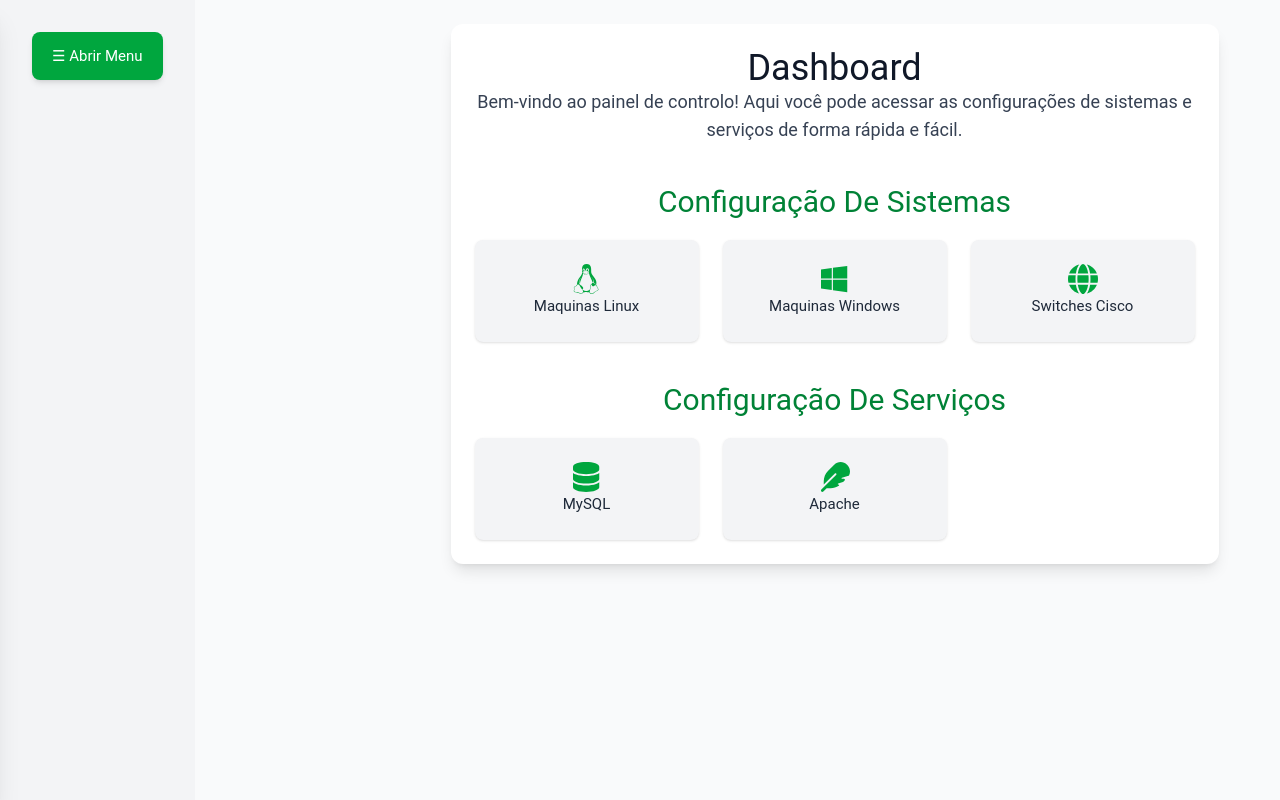
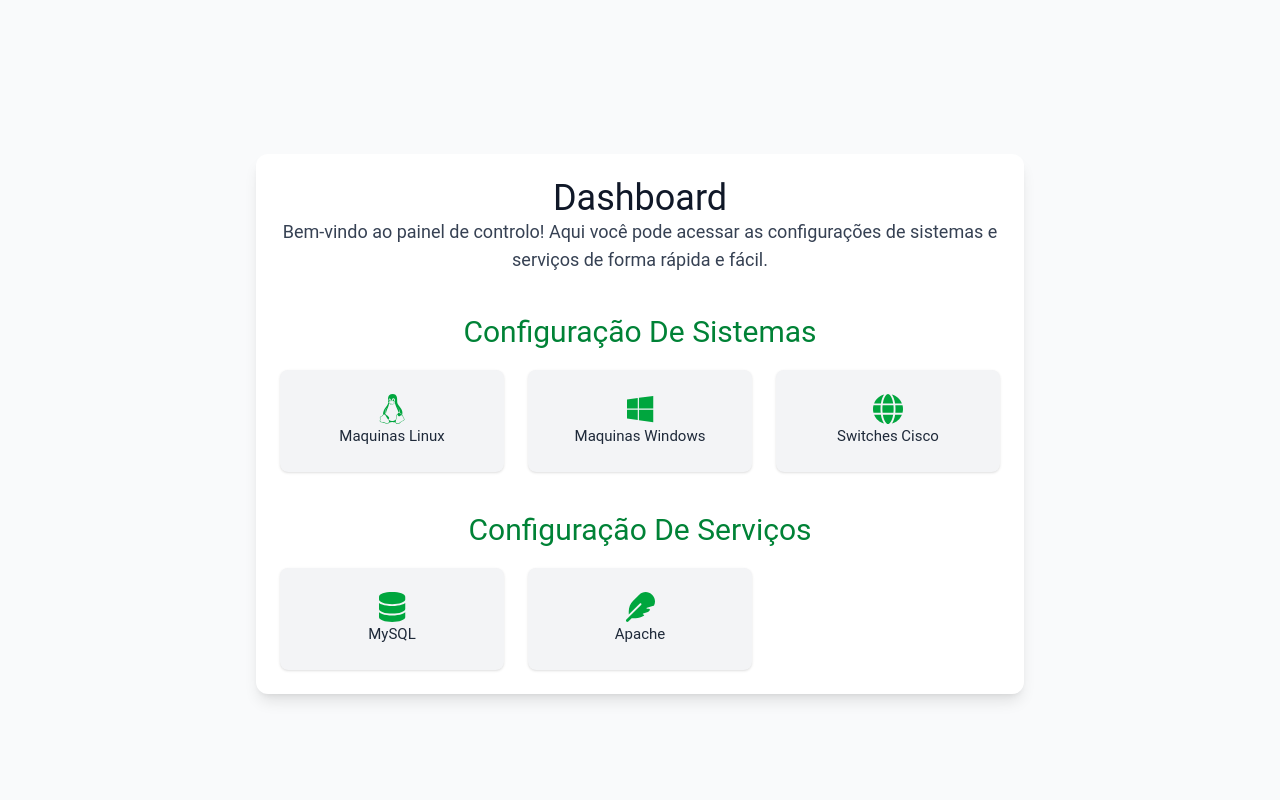
Before and after one commit to MigueXYZ/PI, a Vue app in the folder FrontEnd/: page / in a window 1280 px wide. Built offline with nearby package versions, Linux system fonts and the light colour scheme.

Commit message:
Dashboard fixes

```diff
--- a/FrontEnd/src/App.vue
+++ b/FrontEnd/src/App.vue
@@ -1,15 +1,20 @@
 <script setup lang="ts">
-import Sidebar from "@/components/Sidebar.vue";
+import { computed } from 'vue'
+import { useRoute } from 'vue-router'
+import Sidebar from '@/components/Sidebar.vue'
 
-const isActiveRoute = (route: string) => {
-  return route === window.location.pathname;
-};
+const route = useRoute()
+
+const isDashboard = computed(() => route.name === 'home')
 </script>
 
 <template>
   <div class="flex w-full h-screen overflow-hidden">
-    <Sidebar />
-    <main class="flex-1 h-full overflow-auto bg-gray-50 p-6 lg:pl-64 transition-all duration-300">
+    <Sidebar :class="{ hidden: isDashboard }" />
+    <main
+      class="flex-1 h-full overflow-auto bg-gray-50 p-6 transition-all duration-300"
+      :class="{ 'lg:pl-64': !isDashboard }"
+    >
       <router-view />
     </main>
   </div>
--- a/FrontEnd/src/components/Sidebar.vue
+++ b/FrontEnd/src/components/Sidebar.vue
@@ -48,7 +48,8 @@ const isHomePage = () => {
 
 </script>
 <template>
-  <div class="flex min-h-screen">
+  <div class="flex min-h-screen" :class="{ hidden: isHomePage() }">
+
     <!-- Sidebar -->
     <aside
       class="w-72 h-screen bg-gray-900 text-white flex flex-col fixed z-20 transition-transform transform shadow-xl"
@@ -63,7 +64,6 @@ const isHomePage = () => {
           ✖
         </button>
       </div>
-      <button @click="isHomePage()">afpiuawfhask</button>
       <nav class="flex-1 p-6">
         <ul class="space-y-4">
           <li v-for="(item, index) in menuItems" :key="index">
@@ -104,8 +104,8 @@ const isHomePage = () => {
               <a
                 href="#"
                 @click.prevent="navigateTo(item.route)"
-                class="flex items-center gap-6 p-4 rounded-lg transition-all duration-300 text-gray-300 hover:bg-gray-700 hover:text-white text-lg group"
-                :class="{ 'bg-gray-700 text-white': activeRoute === item.route }"
+                class="flex items-center gap-6 p-4 rounded-lg transition-all duration-300 text-gray-300 hover:bg-gray-700 hover:text-white text-lg group "
+
               >
                 <font-awesome-icon :icon="[item.sub, item.icon]" class="w-6 h-6" />
                 <span class="font-medium group-hover:ml-4 transition-all duration-300 ease-in-out">{{ item.label }}</span>
@@ -122,7 +122,9 @@ const isHomePage = () => {
       :class="{ 'ml-72': isOpen, 'ml-0': !isOpen }"
     >
       <button
-        class="!bg-green-600 !text-white px-5 py-3 rounded-lg shadow-md mb-6 !{{ isHomePage() ? 'hidden' : '' }}"
+        v-if="!isHomePage()"
+        class="!bg-green-600 !text-white px-5 py-3 rounded-lg shadow-md mb-6"
+
         @click="toggleSidebar"
       >
         ☰ Abrir Menu
--- a/FrontEnd/src/main.ts
+++ b/FrontEnd/src/main.ts
@@ -10,14 +10,12 @@ import { createPinia } from 'pinia'
 import App from './App.vue'
 import router from './router'
 
+library.add(faHouse, faGear, faDatabase, faWindows, faLinux ,faGlobe, faBars, faFeather)
+
 const app = createApp(App)
 
 app.use(createPinia())
 app.use(router)
-
-library.add(faHouse, faGear, faDatabase, faWindows, faLinux ,faGlobe, faBars, faFeather)
-createApp(App)
-  .component('font-awesome-icon', FontAwesomeIcon) // Registra o FontAwesomeIcon globalmente
-  .mount('#app')
+app.component('font-awesome-icon', FontAwesomeIcon)
 
 app.mount('#app')
--- a/FrontEnd/src/views/DashboardView.vue
+++ b/FrontEnd/src/views/DashboardView.vue
@@ -1,5 +1,6 @@
 <template>
-  <div class="max-w-3xl mx-auto bg-white shadow-lg text-center rounded-xl p-6">
+  <div class="w-full min-h-screen flex justify-center items-center bg-gray-50 px-4">
+    <div class="w-full max-w-3xl bg-white shadow-lg text-center rounded-xl p-6">
       <h1 class="text-4xl font-bold text-gray-900">Dashboard</h1>
       <p class="text-gray-700 mt-3 text-lg">
         Bem-vindo ao painel de controlo! Aqui você pode acessar as configurações de sistemas e serviços de forma rápida e fácil.
@@ -50,7 +51,9 @@
         </button>
       </div>
     </div>
+  </div>
 </template>
+
 
 <script setup lang="ts">
 import { FontAwesomeIcon } from "@fortawesome/vue-fontawesome";
```
Lines whose indentation alone changed are shown as unchanged.
